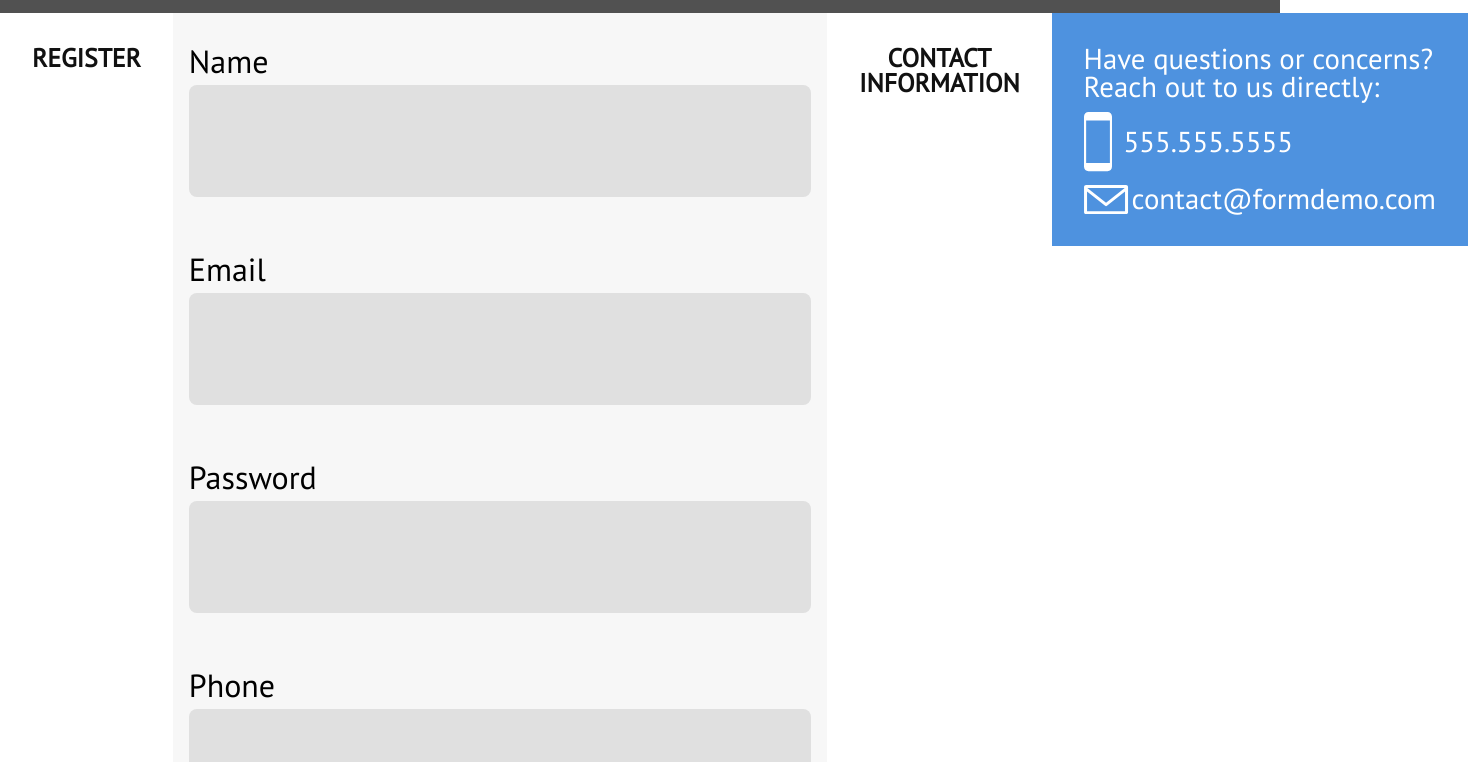
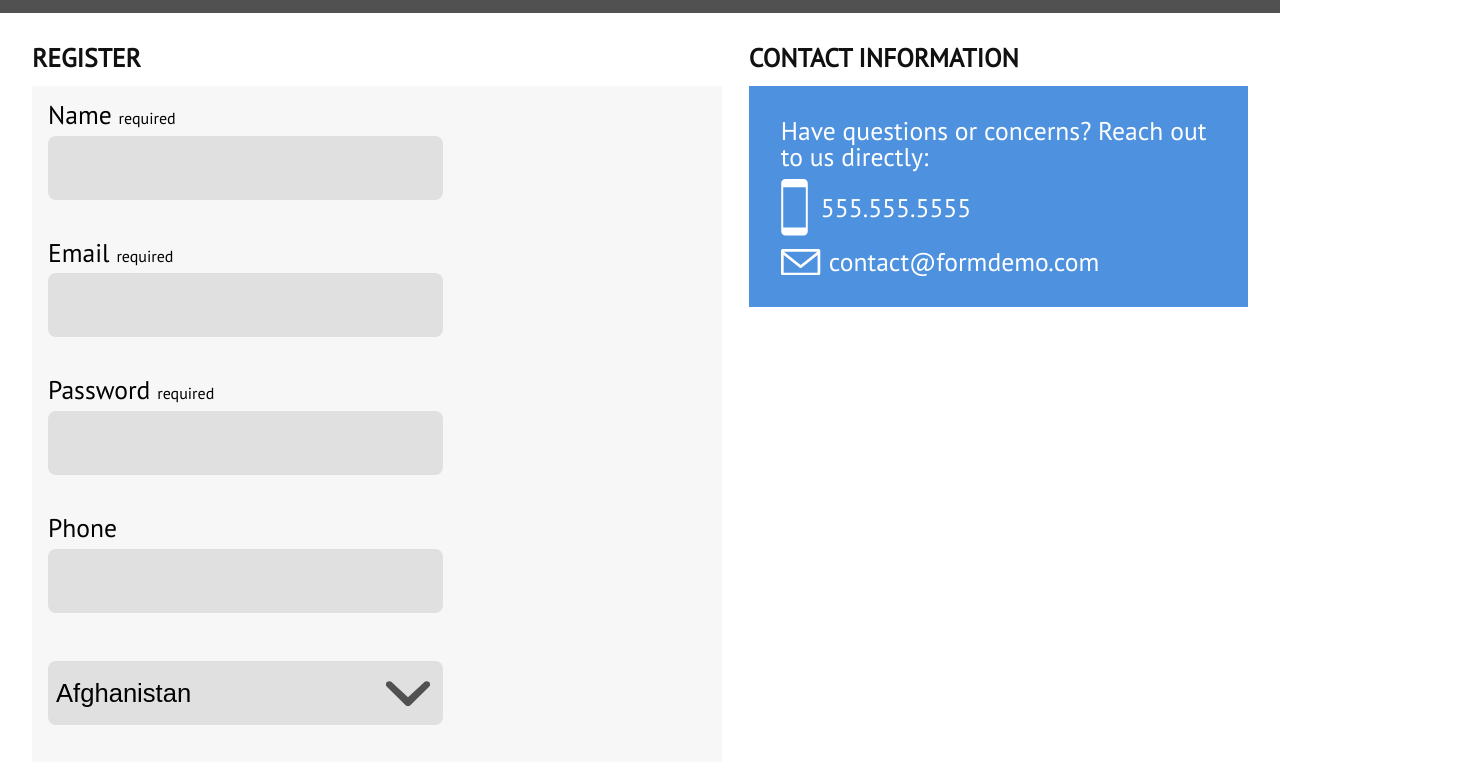
Before and after one commit to mykahT18/responsive-form-accessible, a website: page index.html in a window 1280 px wide. Shown: the part 77-839 px from the top of the page, 1468 px wide, since content can reach past the window. Drawn offline with Linux system fonts and the light colour scheme.

Commit message:
finishing the last bit of css

```diff
--- a/index.html
+++ b/index.html
@@ -12,29 +12,36 @@
 		<h1>super valid registration form</h1>
 	</header>
 	<section class="mainContanier">
+		<div class="sub-container">
 			<h2 class="contact-title">Contact Information</h2>
 			<div class="contactInfo">
 				<p>Have questions or concerns? Reach out to us directly:</p>
 				<p class="phoneNumber">555.555.5555</p>
 				<p class="contactEmail">contact@formdemo.com</p>
 			</div>
+		</div>
+		<div class="form-container">
 			<h2>Register</h2>
 			<form action="">
 				<div class="reg-info">
-				<label for="name">Name</label>
+					<label for="name">Name <span>required</span></label>
 					<input type="text" id="name" required="">
+					<p class="error"></p>
 				</div>
 				<div class="reg-info">
-				<label for="email">Email</label>
+					<label for="email">Email <span>required</span></label>
 					<input type="email" id="email" required="">
+					<p class="error"></p>
 				</div>
 				<div class="reg-info">
-				<label for="password">Password</label>
+					<label for="password">Password <span>required</span></label>
 					<input type="password" id="password">
+					<p class="error"></p>
 				</div>
 				<div class="reg-info">
 					<label for="number">Phone</label>
 					<input type="tel" id="number">
+					<p class="error"></p>
 				</div>
 				<div class="reg-info">
 					<!-- label for="country">Country</label> -->
@@ -291,7 +298,7 @@
 					</select>
 				</div>
 					<button type="submit">Register</button>
-
+			</div>
 			</form>
 	</section>
 	<script src="script/main.js"></script>
--- a/scss/main.scss
+++ b/scss/main.scss
@@ -9,7 +9,6 @@
 html {
   font-family: $font-choice;
   line-height: 1.5;
-  // width: 100%;
 }
 body{
 	font-size: $font-size;
@@ -18,16 +17,14 @@ header{
 	    background: #515151;
 	    padding: 2rem;
 	    text-align: center;
-	    // width: 100%;
-
-	@include screen(large){
-
-    }
 }
 h1{
 	background: #515151;
 	color: #ffffff;
 	text-transform: uppercase;
+     @include screen(large){
+        text-align: left;
+    }
 }
 h2{
 	color: #111111;
@@ -35,22 +32,39 @@ h2{
 	font-weight: bold;
 	text-transform: uppercase;
 	text-align: center;
-
-	 @include screen(large){
-    	order: 1;
+    @include screen(large){
+        text-align: left;
+        padding-top: 2rem;
+        padding-bottom: 1rem;
+        padding-left: 0rem;
     }
+}
+.error{
+    display: none;
 }
 .mainContanier{
     @include screen(large){
     	display: flex;
+        margin-left: 2rem;
+        justify-content: space-between;
     }
 
 }
-.contact-title{
-	@include screen(large){
-    	order: 3;
+.form-container{
+    @include screen(large){
+        order: 1;
+        flex-basis: 55.3%;
     }
 }
+
+@include screen(large){
+    .sub-container{
+        order: 2;
+        flex-basis: 40%;
+        margin-right: 2rem;
+    }
+}
+
 form{
 	// display: flex;
  //    flex-direction: column;
@@ -65,16 +79,19 @@ form{
     background: #4E92DF;
     padding: 2rem;
     color: #ffffff;
-    font-size: 1.8rem;
-     @include screen(large){
-    	order: 4;
-    	height: 50%;
+    // font-size: 1.6rem;
+  @include screen(large){
+        font-size: $font-size;
     }
 }
 
 .reg-info{
 	padding: 1rem;
 	margin-top: 1rem;
+     @include screen(large){
+       margin-top: 0rem;
+    }
+
 }
 .phoneNumber{
 	background-image: url(../svg/phone.svg);
@@ -100,9 +117,22 @@ input{
     padding: 1.5rem 0.5rem;
     width: 100%;
     height: 7rem;
+
+     @include screen(large){
+        font-size: $font-size;
+        padding: 0.5rem 0.5rem;
+        height: 4rem;
+        width: 60%;
+    }
 }
 label{
 	font-size: 2rem;
+     @include screen(large){
+        font-size: $font-size;
+    }
+}
+span{
+    font-size: 1rem;
 }
 select{
 	background-image: url(../svg/down-chevron.svg);
@@ -119,9 +149,15 @@ select{
     width: 100%;
     height: 7rem;
     appearance: none;
+     @include screen(large){
+        padding: 0.5rem 0.5rem;
+        width: 60%;
+        height: 4rem;
+    }
 }
 button{
-    padding: 2rem 16rem;
+    width: 92%;
+    padding: 1rem 1rem;
     margin-top: 1rem;
     margin-right: 1rem;
     margin-left: 1rem;
@@ -131,4 +167,10 @@ button{
     border-radius: 0.5rem;
     color: #ffffff;
     font-size: 2rem;
+
+     @include screen(large){
+        font-size: $font-size;
+        padding: 1.5rem 0rem;
+        width: 57.1%;
+    }
 }
```
Also changed, not shown: css/main.css. Lines whose indentation alone changed are shown as unchanged.
